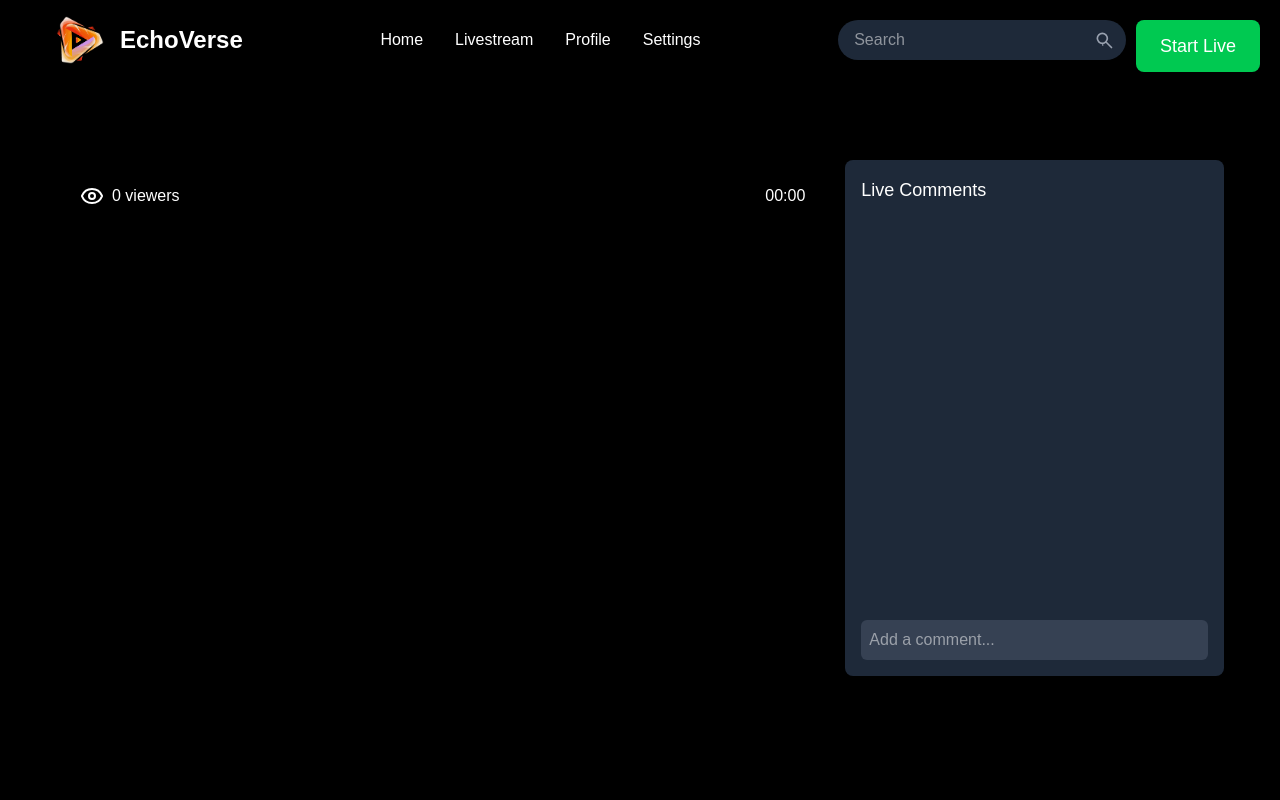
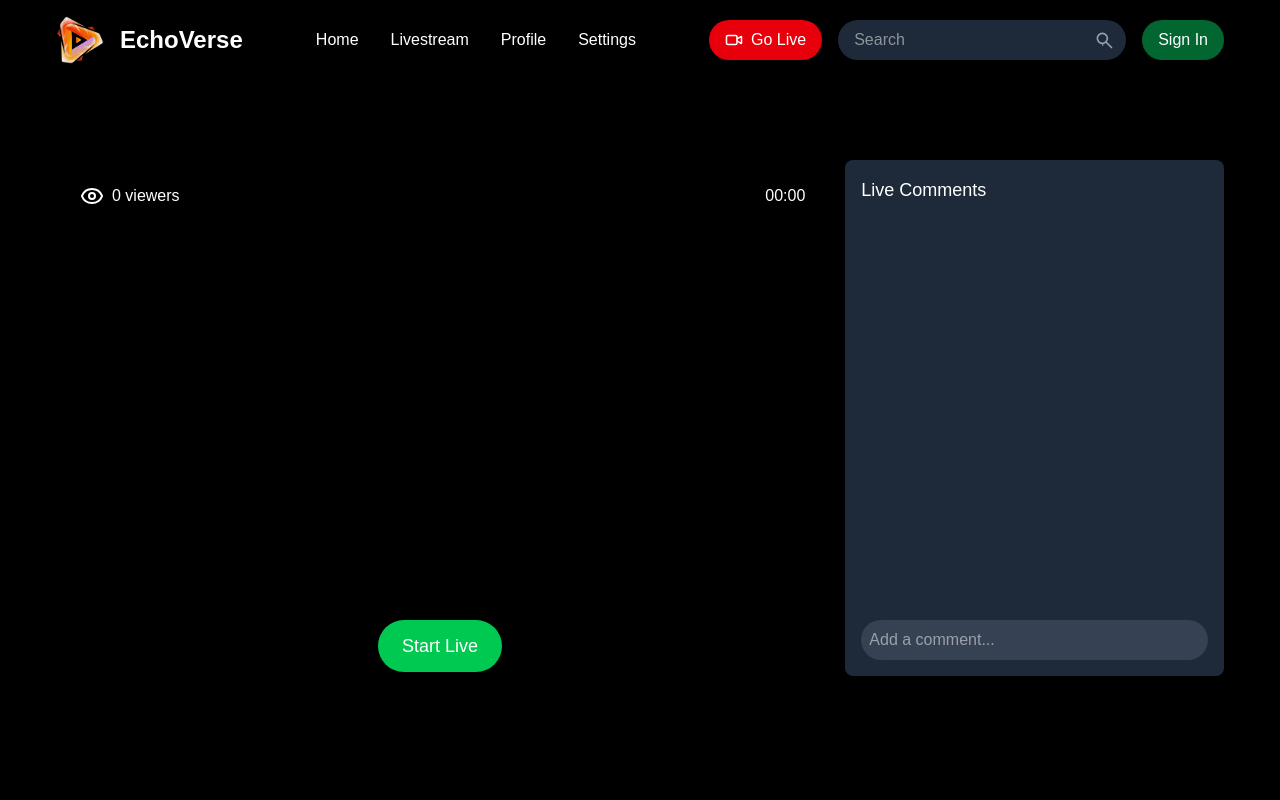
Before and after one commit to BaoNgoc2801/EchoVerse, a Next.js app: page /livestream in a window 1280 px wide. Shown: the top 800 px of the page. Built offline with nearby package versions, Linux system fonts and the light colour scheme.

Commit message:
fix UI of livestream

```diff
--- a/src/app/livestream/page.tsx
+++ b/src/app/livestream/page.tsx
@@ -1,4 +1,4 @@
-'use client';
+"use client";
 
 import React, { useState, useRef, useEffect } from "react";
 import LayoutWithHeader from "@/components/layout/layout-with-header";
@@ -134,7 +134,9 @@ const LiveStream = ({ onClose }: { onClose: () => void }) => {
 
     return (
         <LayoutWithHeader>
-            <div className="flex flex-col items-center justify-center p-4 pt-20 z-50 w-full h-full">
+            <div className="flex flex-col items-center justify-center p-4 pt-20 z-50 w-full h-full relative">
+
+                {/* Video Section */}
                 <div className="grid grid-cols-1 md:grid-cols-3 gap-4 w-full h-full">
                     <div className="col-span-2 w-full h-full relative">
                         <video
@@ -153,6 +155,7 @@ const LiveStream = ({ onClose }: { onClose: () => void }) => {
                         </div>
                     </div>
 
+                    {/* Comments Section */}
                     <div className="w-full h-full bg-gray-800 p-4 rounded-lg">
                         <h3 className="text-white text-lg mb-4">Live Comments</h3>
                         <div className="h-96 overflow-y-scroll mb-4">
@@ -162,22 +165,26 @@ const LiveStream = ({ onClose }: { onClose: () => void }) => {
                                 </div>
                             ))}
                         </div>
+
+                        <div className="flex items-center space-x-4">
                             <input
                                 type="text"
                                 placeholder="Add a comment..."
                                 value={newComment}
                                 onChange={(e) => setNewComment(e.target.value)}
                                 onKeyDown={handleCommentKeyPress}  // Trigger comment on Enter key press
-                            className="w-full p-2 rounded-md bg-gray-700 text-white focus:outline-none"
+                                className="w-full p-2 rounded-full bg-gray-700 text-white focus:outline-none"
                             />
                         </div>
                     </div>
+                </div>
 
-                <div className="absolute top-5 right-5">
+                {/* Bottom Buttons (Live control buttons) */}
+                <div className="absolute bottom-5 flex gap-4 w-full justify-center">
                     {!isStreaming ? (
                         <button
                             onClick={startStreaming}
-                            className="bg-green-500 text-white px-6 py-3 rounded-lg text-lg"
+                            className="bg-green-500 text-white px-6 py-3 rounded-full text-lg mr-100"
                         >
                             Start Live
                         </button>
@@ -185,13 +192,14 @@ const LiveStream = ({ onClose }: { onClose: () => void }) => {
                         <>
                             <button
                                 onClick={stopStreaming}
-                                className="bg-red-500 text-white px-4 py-2 rounded-lg text-lg transition transform duration-300 hover:scale-105"
+                                className="bg-red-500 text-white px-6 py-3 rounded-full text-lg transition transform duration-300 hover:scale-105"
                             >
                                 End
                             </button>
+
                             <button
                                 onClick={saveVideo}
-                                className="bg-blue-500 text-white px-6 py-3 rounded-lg text-lg"
+                                className="bg-blue-500 text-white px-6 py-3 rounded-full text-lg"
                             >
                                 Save
                             </button>
--- a/src/components/common/header/index.tsx
+++ b/src/components/common/header/index.tsx
@@ -1,7 +1,8 @@
-"use client"
+"use client";
 
 import Link from "next/link";
 import { useState } from "react";
+import { Video } from "lucide-react"; // Using Lucide for icon
 import AuthModal from "@/app/auth/page";
 
 const Header = () => {
@@ -22,7 +23,7 @@ const Header = () => {
                 <div className="flex items-center space-x-4">
                     <Link href="/">
                         <img
-                            src="/image/logo.png" // Replace with your logo path
+                            src="/image/logo.png"
                             alt="Logo"
                             className="w-12 h-12 object-contain"
                         />
@@ -44,10 +45,20 @@ const Header = () => {
                     <Link href="/settings">
                         Settings
                     </Link>
+
                 </nav>
+
 
                 {/* Search Bar and Sign In Button */}
                 <div className="flex items-center space-x-4">
+                    {/* Go Live Button */}
+                    <Link href="/livestream">
+                        <button className="flex items-center space-x-2 bg-red-600 text-white py-2 px-4 rounded-full hover:bg-red-700 transition duration-300">
+                            <Video size={18} />
+                            <span>Go Live</span>
+                        </button>
+                    </Link>
+
                     {/* Search Bar */}
                     <div className="relative">
                         <input
@@ -71,6 +82,8 @@ const Header = () => {
                         </svg>
                     </div>
 
+
+
                     {/* Sign In Button */}
                     <button
                         onClick={openModal} // Open the modal on click
@@ -86,7 +99,7 @@ const Header = () => {
                 </button>
             </div>
 
-            {showAuthModal && <AuthModal onClose={closeModal} />}
+            {showAuthModal && <AuthModal onClose={closeModal}/>}
 
         </header>
     );
```
Lines whose indentation alone changed are shown as unchanged.
